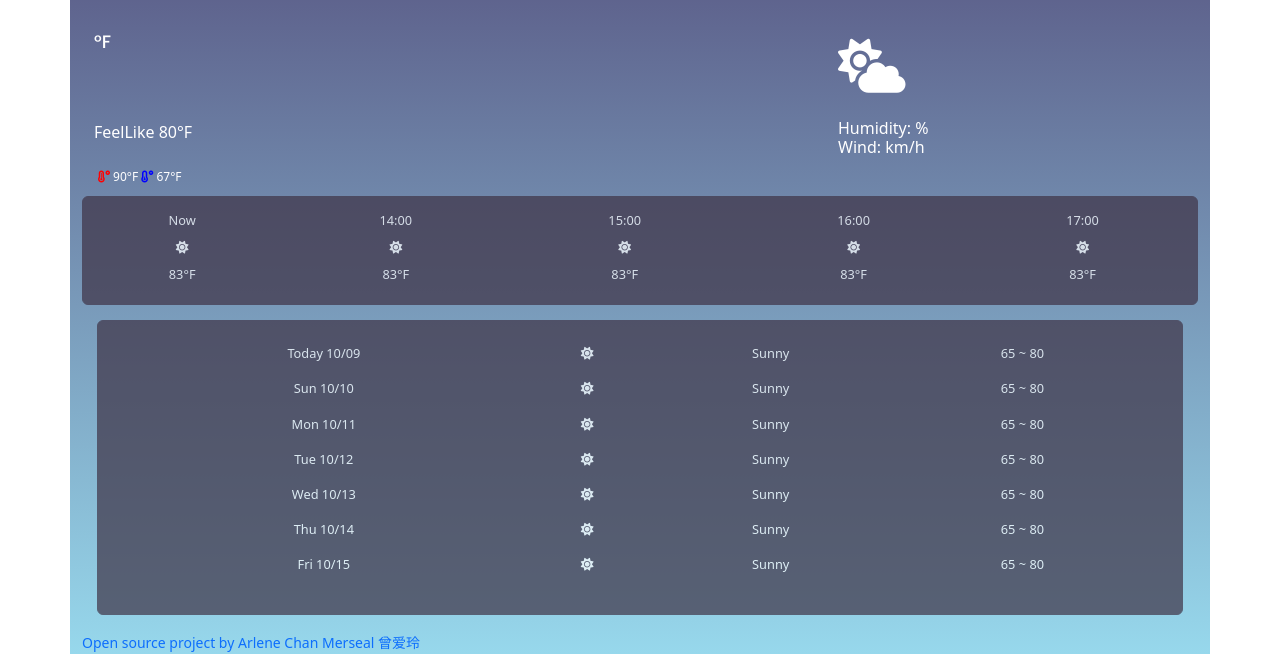
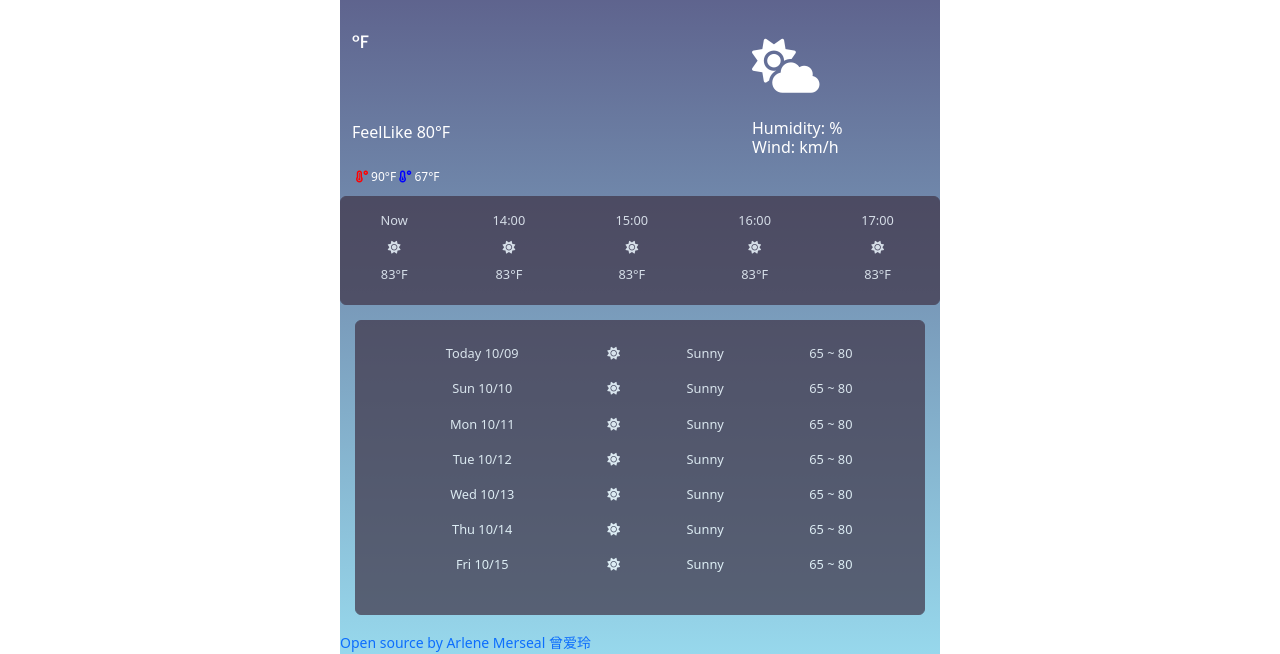
Before and after one commit to mulanoftech/weather-app, a website built with Parcel: page index.html in a window 1280 px wide. Shown: the part 146-800 px from the top of the page. Built offline with nearby package versions, Linux system fonts and the light colour scheme; no server answers.

Commit message:
Added a new wrapper class called weather-app

```diff
--- a/index.html
+++ b/index.html
@@ -28,6 +28,7 @@
 
   <body>
     <div class="container">
+      <div class="weather-app">
       <div class="row topmost">
         <div class="col-8">
           <form class="search-bar" id="search-form">
@@ -176,7 +177,9 @@
       </div>
       <script src="src/index.js"></script>
       <small><a href="https://github.com/mulanoftech/weather-app"
-                target="_blank">Open source project by Arlene Chan Merseal 曾爱玲</a></small>
+                target="_blank">Open source by Arlene Merseal 曾爱玲</a></small>
+
+    </div>
     </div>
   </body>
 </html>
--- a/src/styles.css
+++ b/src/styles.css
@@ -50,10 +50,11 @@ li {
   padding-top: 0px;
 }
 
-.container {
+.weather-app {
+  max-width: 600px;
   background-image: linear-gradient(to top, #97d8ec 0%, #524a79 100%);
+  margin: 0 auto;
 }
-
 .magnify {
   color: #fff;
   line-height: 1em;
```
